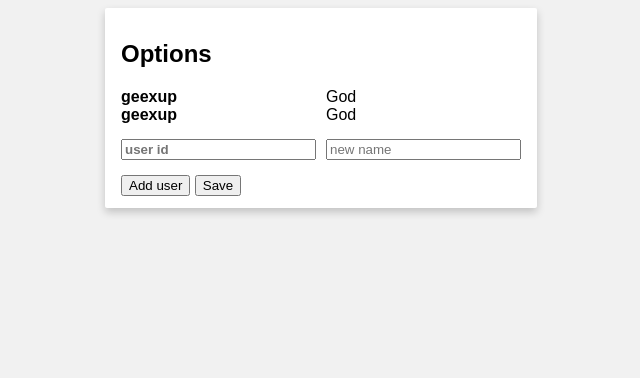
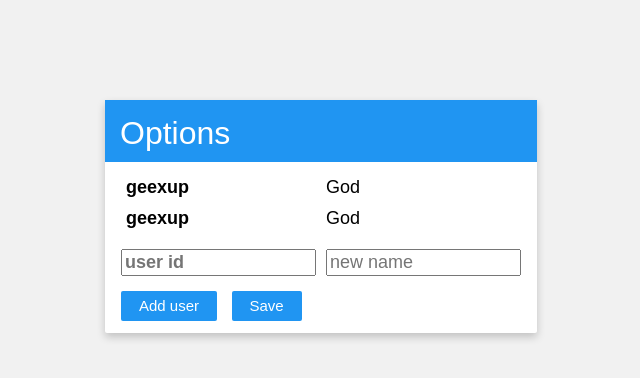
Before and after one commit to geexup/vk-renaming-extension, a website built with webpack: page static/options.html in a window 1280 px wide. Shown: the whole page, without its empty margins (319-959 px from the left). Built offline with nearby package versions, Linux system fonts and the light colour scheme; no server answers.

Commit message:
1.0.1
* Rename in friend list
* Edit options

```diff
--- a/package.json
+++ b/package.json
@@ -1,6 +1,6 @@
 {
   "name": "vk-renaming-extension",
-  "version": "1.0.0",
+  "version": "1.0.1",
   "description": "vk-renaming-extension",
   "main": "webpack.config.babel.js",
   "scripts": {
--- a/src/main/app.js
+++ b/src/main/app.js
@@ -10,7 +10,13 @@ chrome.runtime.sendMessage({ method: "getLocalStorage", key: "RENAMES_OBJECT" },
 
 function makeRename() {
   let renamedCount = 0;
-  const names = Array.from(document.querySelectorAll('.im-mess-stack--lnk:not(.renamed)'));
+  const names = [];
+
+  const dialogueNames = Array.from(document.querySelectorAll('.im-mess-stack--lnk:not(.renamed)'));
+  const friendListNames = Array.from(document.querySelectorAll('.friends_field_title > a:not(.renamed)'));
+
+  names.push(...dialogueNames);
+  names.push(...friendListNames);
 
   names.forEach((nameElem) => {
     const userId = nameElem.href.split('/').filter((elem, indx, arr) => indx === arr.length - 1)[0];
@@ -25,3 +31,8 @@ function makeRename() {
 
   if (renamedCount > 0) console.log(`[Rename] ${renamedCount} users was renamed`);
 }
+
+function getName(userId, name) {
+  if (RENAMES[userId] !== void 0) return RENAMES[userId];
+  return name;
+}
--- a/static/options.html
+++ b/static/options.html
@@ -9,7 +9,7 @@
 </head>
 <body>
   <div id="page" class="card container">
-    <h2 class="title">Options</h2>
+    <h1 class="title">Options</h1>
     <div class="list mb-15">
       <div class="user">
         <span class="userId">geexup</span>
--- a/static/options.style.css
+++ b/static/options.style.css
@@ -18,7 +18,7 @@
 
 #page {
     width: 400px;
-    margin: 0 auto;
+    margin: 100px auto 0 auto;
 }
 
 body {
@@ -32,6 +32,7 @@ body {
 
 .user .userId, .user .rename {
     width: 50%;
+    font-size: 18px;
 }
 
 .user .userId {
@@ -43,10 +44,46 @@ body {
     margin-left: 10px;
 }
 
+.list .user {
+    padding: 5px 5px;
+    cursor: pointer;
+}
+
+.list .user:hover {
+    background-color: #eeeeee;
+}
+
 .addingList .user {
-  margin-bottom: 5px;
+    margin-bottom: 5px;
 }
 
 .mb-15 {
     margin-bottom: 15px;
 }
+
+.title {
+    font-weight: lighter;
+    background-color: #2095f2;
+    margin: -12px -16px 10px;
+    padding-top: 15px;
+    padding-left: 15px;
+    padding-bottom: 10px;
+    color: white;
+}
+
+button {
+    padding: 2px 18px;
+    line-height: 26px;
+    border-radius: 2px;
+    font-size: 15px;
+    background-color: #2095f2;
+    color: #ffffff;
+    margin-right: 10px;
+    border: none;
+    cursor: pointer;
+    outline: none;
+}
+
+button:hover {
+    background-color: #1a7ac7;
+}
```
Also changed, not shown: src/options/options.js (+13 -1 lines), build/js/main.js, build/js/options.js, build/manifest.json, build/static/options.html, build/static/options.style.css, manifest.json, 1 other file.
